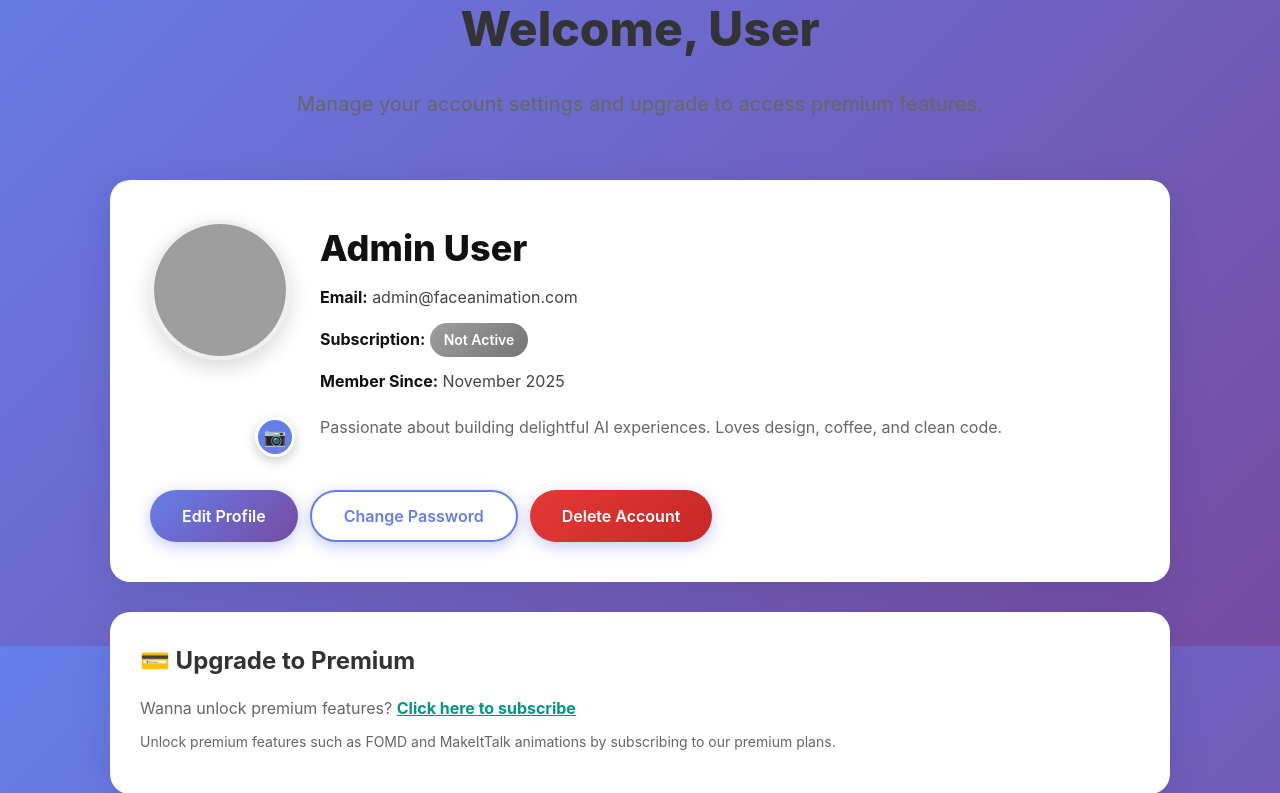
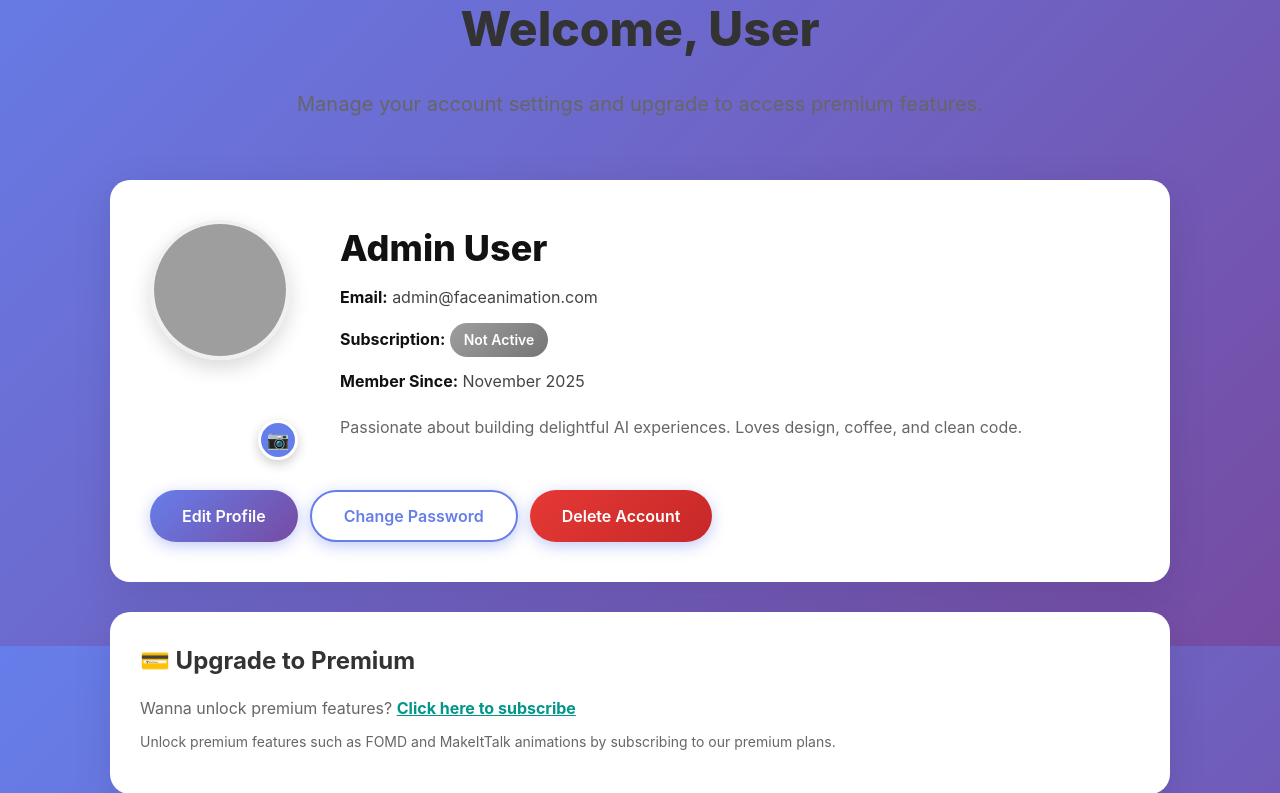
Before and after one commit to Ronnnnnnnnnnnnnn/FYP-25-S3-23, a Flask app: page /user in a window 1280 px wide. Shown: the part 154-947 px from the top of the page. Run offline with Flask 3, Linux system fonts and the light colour scheme; a user stored in the database is signed in; data comes from the database, SQL or seed files in the repository; grey boxes are pictures that could not be loaded.

Commit message:
Increase gap between profile picture and text, move camera button closer with -8px positioning

```diff
--- a/static/style.css
+++ b/static/style.css
@@ -313,7 +313,7 @@ body {
 
 .profile-header {
   display: flex;
-  gap: 30px;
+  gap: 50px;
   margin-bottom: 30px;
 }
 
@@ -333,8 +333,8 @@ body {
 
 .profile-picture-upload-btn {
   position: absolute;
-  bottom: -5px;
-  right: -5px;
+  bottom: -8px;
+  right: -8px;
   background: #667eea;
   color: white;
   width: 40px;
--- a/templates/admin.html
+++ b/templates/admin.html
@@ -27,7 +27,7 @@
       <div style="text-align: center; margin-bottom: 20px;">
         <div class="profile-avatar" style="position: relative; display: inline-block;">
           <img id="profilePicture" src="https://i.imgur.com/6VBx3io.png" alt="Profile photo" style="width: 160px; height: 160px; border-radius: 50%; object-fit: cover; border: 4px solid #f0f0f0; box-shadow: 0 8px 20px rgba(0, 0, 0, 0.15);">
-          <label for="profilePictureInput" class="profile-picture-upload-btn" title="Change profile picture" style="position: absolute; bottom: -5px; right: -5px;">
+          <label for="profilePictureInput" class="profile-picture-upload-btn" title="Change profile picture" style="position: absolute; bottom: -8px; right: -8px;">
             <span>📷</span>
           </label>
           <input type="file" id="profilePictureInput" accept="image/*" style="display: none;">
```
